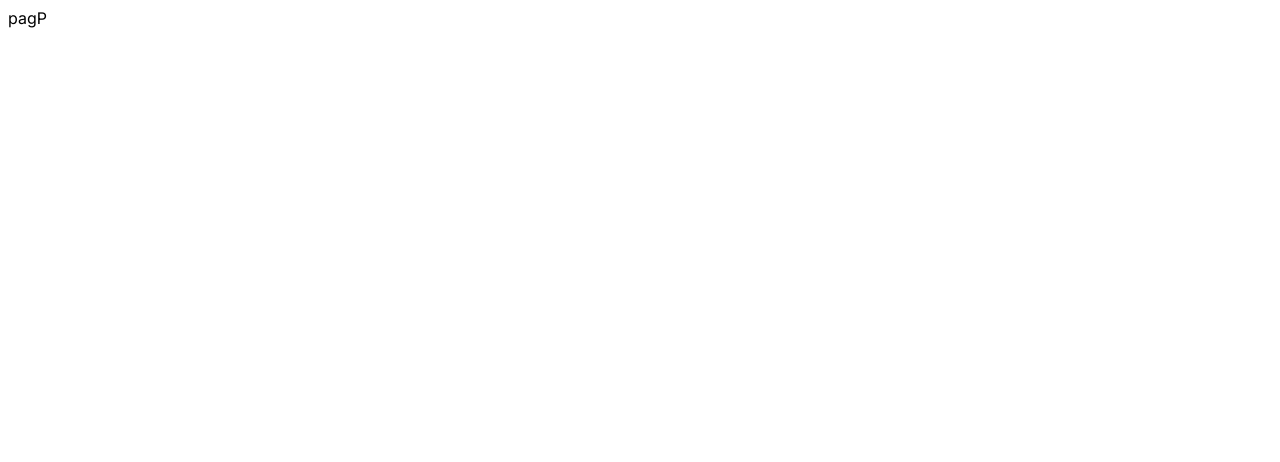
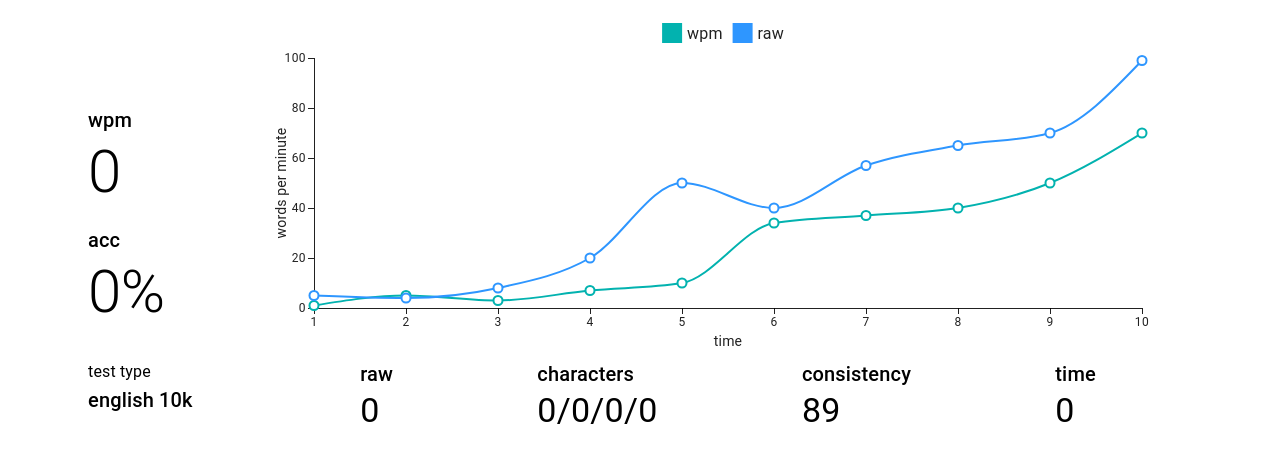
Before and after one commit to vaibhavvTripathi/Key-Jet-UI, a Next.js app: page /results in a window 1280 px wide. Shown: the top 462 px of the page. Built offline with nearby package versions, Linux system fonts and the light colour scheme.

Commit message:
result page

```diff
--- a/package.json
+++ b/package.json
@@ -12,10 +12,12 @@
     "@emotion/react": "^11.11.1",
     "@emotion/styled": "^11.11.0",
     "@mui/material": "^5.14.0",
+    "@mui/x-charts": "^6.0.0-alpha.5",
     "@types/node": "20.4.2",
     "@types/react": "18.2.15",
     "@types/react-dom": "18.2.7",
     "axios": "^1.4.0",
+    "chart.js": "^4.3.2",
     "eslint": "8.45.0",
     "eslint-config-next": "13.4.10",
     "next": "13.4.10",
--- /dev/null
+++ b/src/app/chart/page.tsx
@@ -0,0 +1,27 @@
+'use client'
+import * as React from 'react';
+import { LineChart } from '@mui/x-charts/LineChart';
+
+
+type Props = {
+    wpm : Array<number>
+    raw : Array<number>
+    time : Array<number>
+}
+export default function SimpleLineChart(props : Props) {
+  const wpm = props.wpm;
+  const raw = props.raw;
+  const time = props.time;
+
+  return (
+    <LineChart
+      height={350}
+      series={[
+        { data: wpm, label: 'wpm' },
+        { data: raw, label: 'raw' },
+      ]}
+      xAxis={[{ scaleType: 'point', data: time, label: 'time' }]}
+      yAxis={[{ label: 'words per minute'}]}
+    />
+  );
+}
--- a/src/app/context/ResultContext.tsx
+++ b/src/app/context/ResultContext.tsx
@@ -6,36 +6,53 @@ import Word from "@/models/Word";
 
 export interface ResultContext {
   results: Result[];
-  calculate: (time: number) => void;
+  calculate: (time: number, DisplayTypeParagraph : Array<Word>) => void;
 }
 
 export const ResultContext = createContext<ResultContext>({
   results: [],
-  calculate: (time: number) => {},
+  calculate: (time: number, DisplayTypeParagraph : Array<Word>) => {},
 });
 
 const ResultProvider = ({ children }: { children: ReactNode }) => {
   const [results, setResults] = useState<Result[]>([]);
 
-  const calculate = (
-    time: number,
-    DisplayTypedParagraph: Array<Word>,
-    OriginalParagraph: Array<Word>
-  ) => {
+  const calculate = (time: number, DisplayTypedParagraph: Array<Word>) => {
     let green = 0;
     let red = 0;
     let maroon = 0;
     let grey = 0;
     let correctlyTypedChar = 0;
-    for (let i = 0; i < DisplayTypedParagraph.length; i++) {
-      if (DisplayTypedParagraph[i] === OriginalParagraph[i]) {
-        correctlyTypedChar += OriginalParagraph[i].length;
+
+    for (const word of DisplayTypedParagraph) {
+      let flag = true;
+      let greenCount = 0;
+      for (const char of word) {
+        if (char.isCurrent) {
+          flag = false;
+          break;
+        }
+        switch (char.color) {
+          case Color.GREEN:
+            green++;
+            greenCount++;
+            break;
+          case Color.RED:
+            red++;
+            break;
+          case Color.GREY:
+            grey++;
+            break;
+          case Color.MAROON:
+            maroon++;
+            break;
+          default:
+            break;
+        }
       }
-      for (let j = 0; j < DisplayTypedParagraph[i].length; j++) {
-        if (DisplayTypedParagraph[i][j].color === Color.GREEN) green++;
-        if (DisplayTypedParagraph[i][j].color === Color.RED) red++;
-        if (DisplayTypedParagraph[i][j].color === Color.GREY) grey++;
-        if (DisplayTypedParagraph[i][j].color === Color.MAROON) maroon++;
+
+      if (flag && greenCount === word.length) {
+        correctlyTypedChar += word.length;
       }
     }
     const Wpm = (correctlyTypedChar / (5 * time)) * 60;
--- a/src/app/page.tsx
+++ b/src/app/page.tsx
@@ -7,7 +7,7 @@ import { TypeContext } from "./context/TypeContext";
 
 const para: string = `In this example, an event listener is added to the window object within the component body. Additionally, the same event listener is also passed as an onClick prop to the <button> element. When the component renders, a new event listener is registered on each render, resulting in multiple event listeners for the same event.`;
 export default function Home() {
-   const {HandleKeyDown,UserTypedParagraph} = useContext(TypeContext)
+  const { HandleKeyDown, UserTypedParagraph } = useContext(TypeContext);
   useEffect(() => {
     window.addEventListener("keydown", HandleKeyDown);
 
--- a/src/app/results/page.tsx
+++ b/src/app/results/page.tsx
@@ -1,9 +1,83 @@
-import React from 'react'
+"use client";
+import { Box, Container, Typography } from "@mui/material";
+import React, { useContext } from "react";
+import { ResultContext } from "../context/ResultContext";
+import SimpleLineChart from "../chart/page";
 
 const Page = () => {
+  const x = [1, 5, 3, 7, 10, 34, 37, 40, 50, 70];
+  const y = [5, 4, 8, 20, 50, 40, 57, 65, 70, 99];
+  const time = [1, 2, 3, 4, 5, 6, 7, 8, 9, 10];
+  const { results } = useContext(ResultContext);
+  const finalResult: Result =
+    results.length != 0
+      ? results[results.length - 1]
+      : {
+          time: 0,
+          rawSpeed: 0,
+          wpm: 0,
+          accuracy: 0,
+          correctChar: 0,
+          incorrectChar: 0,
+          extraChar: 0,
+          missedChar: 0,
+        };
+
   return (
-    <div>pagP</div>
-  )
-}
+    <Container sx={{ display: "flex" }}>
+      <Container
+        sx={{
+          display: "flex",
+          flexDirection: "column",
+          justifyContent: "space-around",
+          marginTop: "5em",
+          padding: "0.5em",
+          width: "fit-content",
+          minWidth: "11em",
+        }}
+      >
+        <Box>
+          <Typography variant="h6">wpm</Typography>
+          <Typography variant="h2">{finalResult.wpm}</Typography>
+        </Box>
+        <Box>
+          <Typography variant="h6">acc</Typography>
+          <Typography variant="h2">{`${finalResult.accuracy}%`}</Typography>
+        </Box>
+        <Box paddingTop={"1em"}>
+          <Typography variant="body1">test type</Typography>
+          <Typography variant="h6">english 10k</Typography>
+        </Box>
+      </Container>
+      <Container>
+        <SimpleLineChart wpm={x} raw={y} time={time} />
+        <Container
+          sx={{
+            display: "flex",
+            flexDirection: "row",
+            justifyContent: "space-around",
+          }}
+        >
+          <Box>
+            <Typography variant="h6">raw</Typography>
+            <Typography variant="h4">{finalResult.rawSpeed}</Typography>
+          </Box>
+          <Box>
+            <Typography variant="h6">characters</Typography>
+            <Typography variant="h4">{`${finalResult.correctChar}/${finalResult.incorrectChar}/${finalResult.extraChar}/${finalResult.missedChar}`}</Typography>
+          </Box>
+          <Box>
+            <Typography variant="h6">consistency</Typography>
+            <Typography variant="h4">89</Typography>
+          </Box>
+          <Box>
+            <Typography variant="h6">time</Typography>
+            <Typography variant="h4">{finalResult.time}</Typography>
+          </Box>
+        </Container>
+      </Container>
+    </Container>
+  );
+};
 
 export default Page;
```
Also changed, not shown: 1 other file (tests, documents, lock files or other folders).
